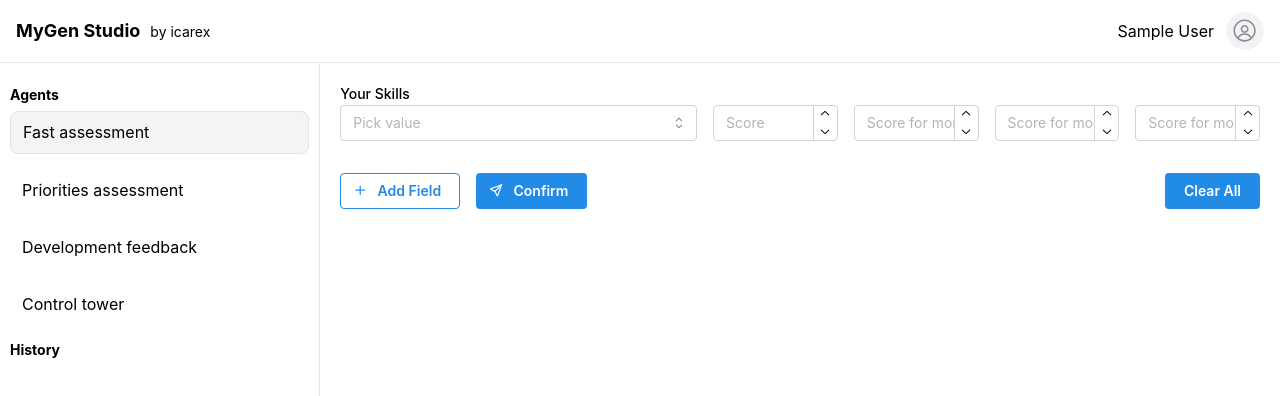
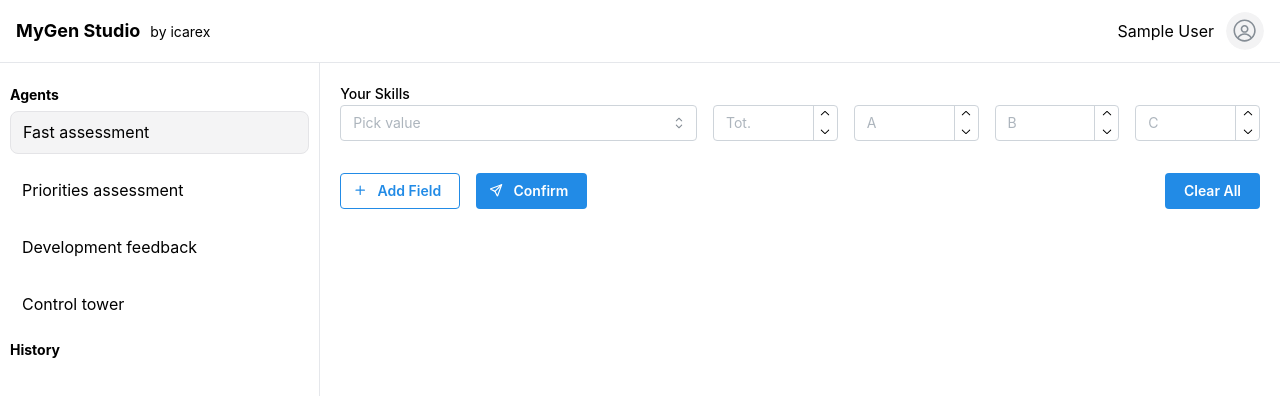
Before and after one commit to iCareX/MyGen-Studio---FrontEnd, a React (Create React App) app: page /fast_assessment in a window 1280 px wide. Shown: the top 396 px of the page. Built offline with nearby package versions, Linux system fonts and the light colour scheme; sample sign-in values are in the browser's storage.

Commit message:
Reply to copy content and select features

```diff
--- a/src/components/chat/DevelopmentFeedbackAgentComponent.js
+++ b/src/components/chat/DevelopmentFeedbackAgentComponent.js
@@ -3,6 +3,7 @@ import {
   Box,
   Button,
   Collapse,
+  CopyButton,
   Divider,
   Flex,
   Loader,
@@ -12,9 +13,11 @@ import {
   Select,
   Text,
   Title,
+  Tooltip,
+  rem,
   useMantineColorScheme,
 } from "@mantine/core";
-import { IconChevronDown, IconChevronUp, IconPlus, IconSend, IconTrash } from "@tabler/icons-react";
+import { IconCheck, IconChevronDown, IconChevronUp, IconCopy, IconPlus, IconSend, IconTrash } from "@tabler/icons-react";
 import { useEffect, useRef, useState } from "react";
 import { toast } from "react-toastify";
 import moment from "moment/moment";
@@ -170,11 +173,14 @@ export default function DevelopmentFeedbackAgentComponent() {
       <ScrollArea viewportRef={viewport} scrollHideDelay={4000} className="h-[calc(100vh-64px)]">
         <Paper p={"lg"} className="relative">
           <Flex gap={"sm"} direction={"column"}>
-            {fields.map((field, index) => (
+            {fields.map((field, index) => {
+              const selectedSkills = fields.map((field) => field.skills);
+              const filteredOptions = options.filter((option) => !selectedSkills.includes(option) || option === field.skills);
+              return (
                 <Flex gap={"md"} align={{ base: "start", md: "end" }} key={index} direction={{ base: "column", md: "row" }}>
                   <Select
                     label="Your Skills"
-                  data={options}
+                    data={filteredOptions}
                     placeholder="Pick value"
                     w={{ base: "100%", md: 600 }}
                     value={field.skills}
@@ -188,38 +194,38 @@ export default function DevelopmentFeedbackAgentComponent() {
                   />
                   <Flex gap={"md"} w={"100%"}>
                     <NumberInput
-                    placeholder="Score"
+                      placeholder="Tot."
                       value={field.punteggio}
                       onChange={(valueString) => handleFieldChange(index, "punteggio", valueString)}
                       w={"100%"}
                     />
                     <NumberInput
-                    placeholder="Score for moment A"
+                      placeholder="A"
                       value={field.punteggio_a}
                       onChange={(valueString) => handleFieldChange(index, "punteggio_a", valueString)}
                       w={"100%"}
                     />
                     <NumberInput
-                    placeholder="Score for moment B"
+                      placeholder="B"
                       value={field.punteggio_b}
                       onChange={(valueString) => handleFieldChange(index, "punteggio_b", valueString)}
                       w={"100%"}
                     />
                     <NumberInput
-                    placeholder="Score for moment C"
+                      placeholder="C"
                       value={field.punteggio_c}
                       onChange={(valueString) => handleFieldChange(index, "punteggio_c", valueString)}
                       w={"100%"}
                     />
-
+                  </Flex>
                   {fields.length > 1 && (
                     <ActionIcon variant="outline" color="red" radius={"xl"} mb={3} withBorder onClick={() => handleRemoveSkills(index)}>
                       <IconTrash color="red" size={"1.2rem"} />
                     </ActionIcon>
                   )}
                 </Flex>
-              </Flex>
-            ))}
+              );
+            })}
           </Flex>
           <Flex mt={"xl"} justify={"space-between"}>
             <Flex gap={"md"}>
@@ -248,6 +254,16 @@ export default function DevelopmentFeedbackAgentComponent() {
                             <Text color={"white"} fw={600} size="lg" align={index % 2 !== 0 ? "right" : "left"}>
                               {key}
                             </Text>
+                            <Flex>
+                              <CopyButton value={item.assessment[key]} timeout={2000}>
+                                {({ copied, copy }) => (
+                                  <Tooltip label={copied ? "Copied" : "Copy"} withArrow position="right">
+                                    <ActionIcon color={copied ? "teal" : "gray"} variant="subtle" onClick={copy}>
+                                      {copied ? <IconCheck style={{ width: rem(16) }} /> : <IconCopy style={{ width: rem(16) }} />}
+                                    </ActionIcon>
+                                  </Tooltip>
+                                )}
+                              </CopyButton>
                               <ActionIcon variant="transparent" onClick={() => handleToggle(index, key)}>
                                 {openedStates[`${index}-${key}`] ? (
                                   <IconChevronUp size={"1.6rem"} color="white" />
@@ -255,6 +271,7 @@ export default function DevelopmentFeedbackAgentComponent() {
                                   <IconChevronDown size={"1.6rem"} color="white" />
                                 )}
                               </ActionIcon>
+                            </Flex>
                           </Flex>
                           <Collapse in={openedStates[`${index}-${key}`] !== false} p={"md"}>
                             <Text>{item.assessment[key]}</Text>
--- a/src/components/chat/FastAgentComponent.js
+++ b/src/components/chat/FastAgentComponent.js
@@ -3,6 +3,7 @@ import {
   Box,
   Button,
   Collapse,
+  CopyButton,
   Divider,
   Flex,
   Loader,
@@ -12,9 +13,11 @@ import {
   Select,
   Text,
   Title,
+  Tooltip,
+  rem,
   useMantineColorScheme,
 } from "@mantine/core";
-import { IconChevronDown, IconChevronUp, IconPlus, IconSend, IconTrash } from "@tabler/icons-react";
+import { IconCheck, IconChevronDown, IconChevronUp, IconCopy, IconPlus, IconSend, IconTrash } from "@tabler/icons-react";
 import { useEffect, useRef, useState } from "react";
 import { toast } from "react-toastify";
 import { FastAssessmentAPI, FastAssessmentResultFastAPI } from "../apis/FastAssessmentAPI";
@@ -74,8 +77,12 @@ export default function FastAgentComponent() {
   };
 
   const handleFieldChange = (index, field, value) => {
-    const newFields = [...fields];
-    newFields[index][field] = value;
+    const newFields = fields.map((item, i) => {
+      if (i === index) {
+        return { ...item, [field]: value };
+      }
+      return item;
+    });
     setFields(newFields);
   };
 
@@ -170,11 +177,14 @@ export default function FastAgentComponent() {
       <ScrollArea viewportRef={viewport} scrollHideDelay={4000} className="h-[calc(100vh-64px)]">
         <Paper p={"lg"} className="relative">
           <Flex gap={"sm"} direction={"column"}>
-            {fields.map((field, index) => (
+            {fields.map((field, index) => {
+              const selectedSkills = fields.map((field) => field.skills);
+              const filteredOptions = options.filter((option) => !selectedSkills.includes(option) || option === field.skills);
+              return (
                 <Flex gap={"md"} align={{ base: "start", md: "end" }} key={index} direction={{ base: "column", md: "row" }}>
                   <Select
                     label="Your Skills"
-                  data={options}
+                    data={filteredOptions}
                     placeholder="Pick value"
                     w={{ base: "100%", md: 600 }}
                     value={field.skills}
@@ -188,25 +198,25 @@ export default function FastAgentComponent() {
                   />
                   <Flex gap={"md"} w={"100%"}>
                     <NumberInput
-                    placeholder="Score"
+                      placeholder="Tot."
                       value={field.punteggio}
                       onChange={(valueString) => handleFieldChange(index, "punteggio", valueString)}
                       w={"100%"}
                     />
                     <NumberInput
-                    placeholder="Score for moment A"
+                      placeholder="A"
                       value={field.punteggio_a}
                       onChange={(valueString) => handleFieldChange(index, "punteggio_a", valueString)}
                       w={"100%"}
                     />
                     <NumberInput
-                    placeholder="Score for moment B"
+                      placeholder="B"
                       value={field.punteggio_b}
                       onChange={(valueString) => handleFieldChange(index, "punteggio_b", valueString)}
                       w={"100%"}
                     />
                     <NumberInput
-                    placeholder="Score for moment C"
+                      placeholder="C"
                       value={field.punteggio_c}
                       onChange={(valueString) => handleFieldChange(index, "punteggio_c", valueString)}
                       w={"100%"}
@@ -218,7 +228,8 @@ export default function FastAgentComponent() {
                     </ActionIcon>
                   )}
                 </Flex>
-            ))}
+              );
+            })}
           </Flex>
           <Flex mt={"xl"} justify={"space-between"}>
             <Flex gap={"md"}>
@@ -247,6 +258,16 @@ export default function FastAgentComponent() {
                             <Text color={"white"} fw={600} size="lg" align={index % 2 !== 0 ? "right" : "left"}>
                               {key}
                             </Text>
+                            <Flex>
+                              <CopyButton value={item.assessment[key]} timeout={2000}>
+                                {({ copied, copy }) => (
+                                  <Tooltip label={copied ? "Copied" : "Copy"} withArrow position="right">
+                                    <ActionIcon color={copied ? "teal" : "gray"} variant="subtle" onClick={copy}>
+                                      {copied ? <IconCheck style={{ width: rem(16) }} /> : <IconCopy style={{ width: rem(16) }} />}
+                                    </ActionIcon>
+                                  </Tooltip>
+                                )}
+                              </CopyButton>
                               <ActionIcon variant="transparent" onClick={() => handleToggle(index, key)}>
                                 {openedStates[`${index}-${key}`] ? (
                                   <IconChevronUp size={"1.6rem"} color="white" />
@@ -254,6 +275,7 @@ export default function FastAgentComponent() {
                                   <IconChevronDown size={"1.6rem"} color="white" />
                                 )}
                               </ActionIcon>
+                            </Flex>
                           </Flex>
                           <Collapse in={openedStates[`${index}-${key}`] !== false} p={"md"}>
                             <Text>{item.assessment[key]}</Text>
--- a/src/components/chat/PriorityAgentComponent.js
+++ b/src/components/chat/PriorityAgentComponent.js
@@ -2,6 +2,7 @@ import {
   ActionIcon,
   Box,
   Button,
+  CopyButton,
   Divider,
   Flex,
   Loader,
@@ -11,10 +12,12 @@ import {
   Select,
   Text,
   Title,
+  Tooltip,
+  rem,
   useMantineColorScheme,
   useMantineTheme,
 } from "@mantine/core";
-import { IconPlus, IconSend, IconTrash } from "@tabler/icons-react";
+import { IconCheck, IconCopy, IconPlus, IconSend, IconTrash } from "@tabler/icons-react";
 import { useEffect, useRef, useState } from "react";
 import { toast } from "react-toastify";
 import moment from "moment/moment";
@@ -149,11 +152,14 @@ export default function PriorityAgentComponent() {
       <ScrollArea viewportRef={viewport} scrollHideDelay={4000} className="h-[calc(100vh-64px)]">
         <Paper p={"lg"} className="relative">
           <Flex gap={"sm"} direction={"column"}>
-            {fields.map((field, index) => (
+            {fields.map((field, index) => {
+              const selectedSkills = fields.map((field) => field.skills);
+              const filteredOptions = options.filter((option) => !selectedSkills.includes(option) || option === field.skills);
+              return (
                 <Flex gap={"md"} align={{ base: "start", md: "end" }} key={index} direction={{ base: "column", md: "row" }}>
                   <Select
                     label="Your Skills"
-                  data={options}
+                    data={filteredOptions}
                     placeholder="Pick value"
                     w={{ base: "100%", md: 600 }}
                     value={field.skills}
@@ -167,37 +173,38 @@ export default function PriorityAgentComponent() {
                   />
                   <Flex gap={"md"} w={"100%"}>
                     <NumberInput
-                    placeholder="Score"
+                      placeholder="Tot."
                       value={field.punteggio}
                       onChange={(valueString) => handleFieldChange(index, "punteggio", valueString)}
                       w={"100%"}
                     />
                     <NumberInput
-                    placeholder="Score for moment A"
+                      placeholder="A"
                       value={field.punteggio_a}
                       onChange={(valueString) => handleFieldChange(index, "punteggio_a", valueString)}
                       w={"100%"}
                     />
                     <NumberInput
-                    placeholder="Score for moment B"
+                      placeholder="B"
                       value={field.punteggio_b}
                       onChange={(valueString) => handleFieldChange(index, "punteggio_b", valueString)}
                       w={"100%"}
                     />
                     <NumberInput
-                    placeholder="Score for moment C"
+                      placeholder="C"
                       value={field.punteggio_c}
                       onChange={(valueString) => handleFieldChange(index, "punteggio_c", valueString)}
                       w={"100%"}
                     />
+                  </Flex>
                   {fields.length > 1 && (
                     <ActionIcon variant="outline" color="red" radius={"xl"} mb={3} withBorder onClick={() => handleRemoveSkills(index)}>
                       <IconTrash color="red" size={"1.2rem"} />
                     </ActionIcon>
                   )}
                 </Flex>
-              </Flex>
-            ))}
+              );
+            })}
           </Flex>
           <Flex mt={"xl"} justify={"space-between"}>
             <Flex gap={"md"}>
@@ -228,6 +235,15 @@ export default function PriorityAgentComponent() {
                       <Text color={colorScheme === "light" ? "gray" : "white"} fw={500} td={"underline"}>
                         {moment().format("MM/DD/YYYY, h:mm:ss a")}
                       </Text>
+                      <CopyButton value={item.assessment} timeout={2000}>
+                        {({ copied, copy }) => (
+                          <Tooltip label={copied ? "Copied" : "Copy"} withArrow position="right">
+                            <ActionIcon color={copied ? "teal" : "gray"} variant="subtle" onClick={copy}>
+                              {copied ? <IconCheck style={{ width: rem(16) }} /> : <IconCopy style={{ width: rem(16) }} />}
+                            </ActionIcon>
+                          </Tooltip>
+                        )}
+                      </CopyButton>
                     </Flex>
                     <Text align={index % 2 !== 0 ? "right" : "left"} m={"md"}>
                       {item.assessment}
```
Lines whose indentation alone changed are shown as unchanged.
